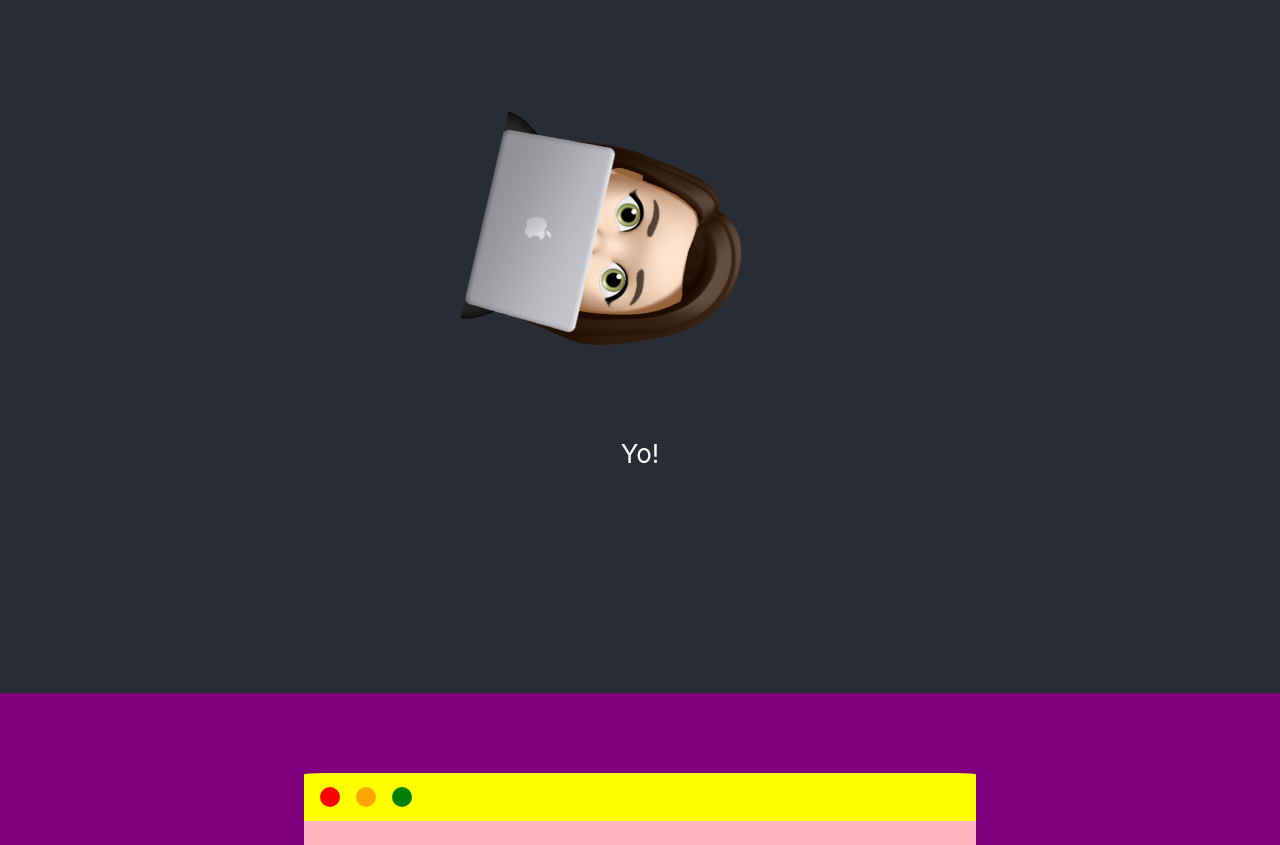
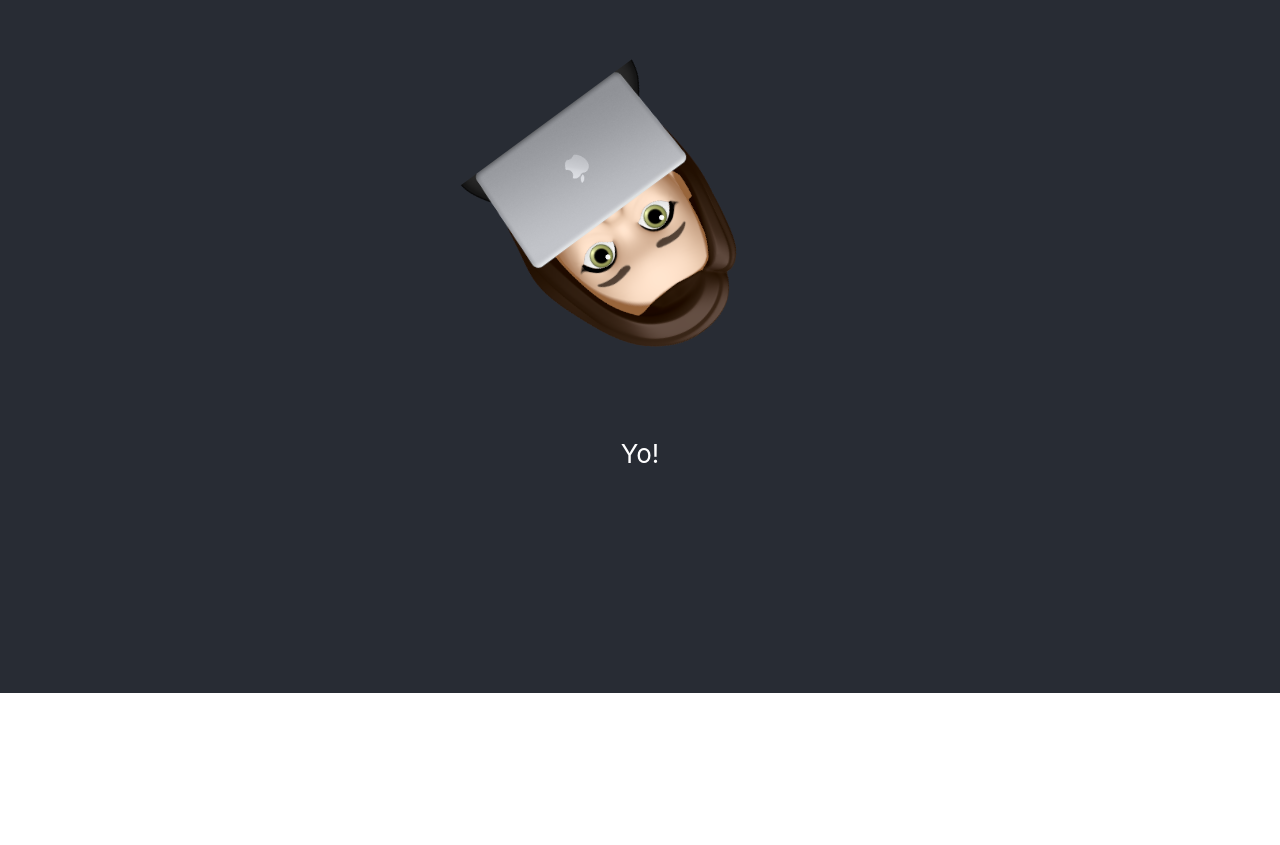
Before and after one commit to magdalenajadach/magdalenajadach-portfolio, a React (Create React App) app: page / in a window 1280 px wide. Shown: the part 107-952 px from the top of the page. After the commit the page ends 800 px from the top, so only its background shows below. Built offline with nearby package versions, Linux system fonts and the light colour scheme.

Commit message:
Hide the Terminal section

```diff
--- a/src/App.js
+++ b/src/App.js
@@ -1,7 +1,7 @@
 import logo from './images/memo-software.PNG';
 import './App.scss';
 
-import Terminal from './components/Terminal/Terminal';
+// import Terminal from './components/Terminal/Terminal';
 
 function App() {
   return (
@@ -14,7 +14,7 @@ function App() {
           </p>
         </header>
       </div>
-      <Terminal />
+      {/* <Terminal /> */}
     </div>
   );
 }
```
